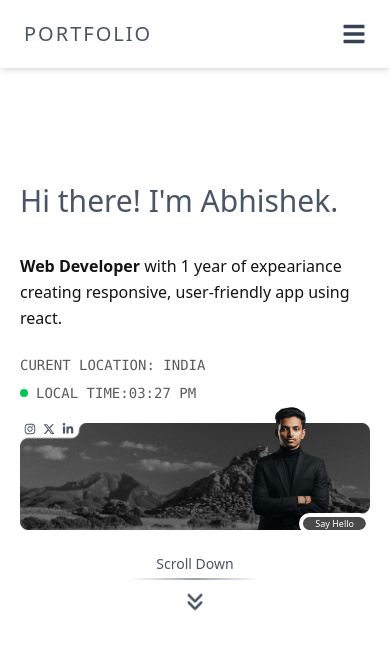
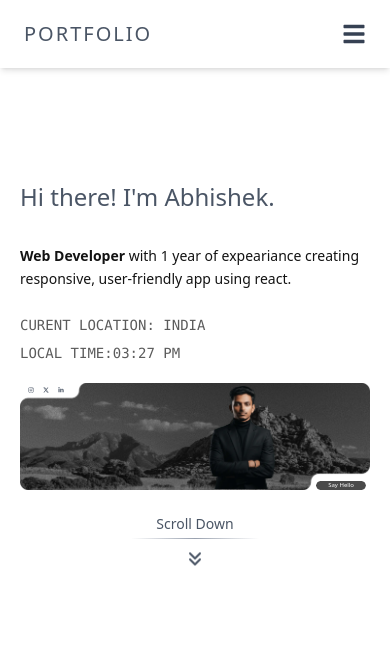
Before and after one commit to abhishekkarayil/portfolio, a React (Vite) app: page / in a window 390 px wide. Shown: the top 650 px of the page. Built offline with nearby package versions, Linux system fonts and the light colour scheme.

Commit message:
enhance(Home): update text sizes and spacing for improved readability and layout

```diff
--- a/src/Components/Home/Home.jsx
+++ b/src/Components/Home/Home.jsx
@@ -19,13 +19,13 @@ const Home = () => {
 
         <div className='flex pt-25 w-full md:flex-row lg:flex-row flex-col lg:space-x-20 lg:space-y-0 space-y-6 '>
           <div className='flex flex-col w-full space-y-4'>
-            <h1 className=' text-gray-600 lg:text-5xl text-3xl font-medium leading-snug'>Hi there! I'm Abhishek.</h1>
-            <p className='lg:text-xl text-l max-w-130 text-[#131313] leading-relaxed mt-4 '><span className='font-semibold'>Web Developer</span> with 1 year of expeariance creating responsive, user-friendly app using react.</p>
+            <h1 className=' text-gray-600 lg:text-5xl text-2xl font-medium leading-snug'>Hi there! I'm Abhishek.</h1>
+            <p className='lg:text-xl text-sm max-w-130 text-[#131313] leading-relaxed mt-4 '><span className='font-semibold'>Web Developer</span> with 1 year of expeariance creating responsive, user-friendly app using react.</p>
           </div>
-          <div className='flex flex-col lg:items-end w-full md:items-end md:text-right lg:text-right text-[#5B5B5B] text-sm space-y-2 font-mono'>
+          <div className='flex flex-col lg:items-end text-sm  w-full md:items-end md:text-right lg:text-right text-[#5B5B5B]  space-y-2 font-mono'>
             <p>CURENT LOCATION: INDIA</p>
             <p className='flex items-center '>
-              <span className='w-2 h-2 bg-green-500 rounded-full mr-2'></span>LOCAL TIME: <Time/></p>
+              <span classNsmame='w-2 h-2 bg-green-500 rounded-full mr-2'></span>LOCAL TIME: <Time/></p>
 
           </div>
         </div>
@@ -33,7 +33,7 @@ const Home = () => {
         <div className='w-full flex  relative  mt-5 '>
           <img src={bgImage} alt="Background"  loading="lazy"decoding="async" className='bg-cover grayscale-100 w-full lg:h-70' />
 
-          <div className=' absolute  flex gap-[7px] ml-1 text-xs  md:gap-6 md:ml-3 lg:gap-8 lg:text-base  md:mt-1 text-gray-600 lg:ml-6 rounded-3xl lg:p-2'>
+          <div className=' absolute  flex gap-[9px] ml-2 mt-1 text-[6px]  md:gap-6 md:ml-3 lg:gap-8 lg:text-base  md:mt-1 text-gray-600 lg:ml-6 rounded-3xl lg:p-2'>
             <a href="https://instagram.com" target='_blank' rel='noreferrer'>
               <FaInstagram className='hover:text-black' /> </a>
             <a href="https://twitter.com" target='_blank' rel='noreferrer'>
@@ -41,8 +41,8 @@ const Home = () => {
             <a href="https://linkedin.com" target='_blank' rel='noreferrer'>
               <FaLinkedinIn className='hover:text-black' /></a>
           </div>
-          <img src={ptImage} alt="abhishek" oading="lazy"decoding="async" className='absolute lg:w-[300px] h-31 ml-55 md:w-50 md:h-[245px] md:ml-100 bottom-[.8px] lg:h-[350px] lg:ml-180 lg:bottom-[0.5px]' />
-          <button className='absolute bg-[#4A4A4A] text-white text-[9px] px-3 py:1.5 outline-4
+          <img src={ptImage} alt="abhishek" oading="lazy"decoding="async" className='absolute lg:w-[300px] h-26 ml-45 md:w-50 md:h-[245px] md:ml-100 bottom-[1px] lg:h-[350px] lg:ml-180 lg:bottom-[0.5px]' />
+          <button className='absolute bg-[#4A4A4A] text-white text-[6px] px-3 py:1.5 outline-4
            md:text-xs md:px-6 md:py-1 md:right-2 lg:text-xl lg:px-10 lg:py-1 rounded-4xl bottom-0 right-1 outline-white md:outline-7 lg:outline-5 hover:bg-[#464444] hover:cursor-pointer'>Say Hello</button>
 
         </div>
@@ -51,7 +51,7 @@ const Home = () => {
       <div class="text-center mt-6 flex flex-col items-center gap-1">
     <p class="text-sm text-gray-600">Scroll Down</p>
     <div className="w-32 h-[1.5px] bg-gradient-to-r from-transparent via-gray-400 to-transparent"></div>
-    <FaAnglesDown className='text-xl text-gray-600 mt-2 animate-bounce' />
+    <FaAnglesDown className='lg:text-xl md:text-lg text:-base text-gray-600 mt-2 animate-bounce' />
   </div>
     </section>
 
```
